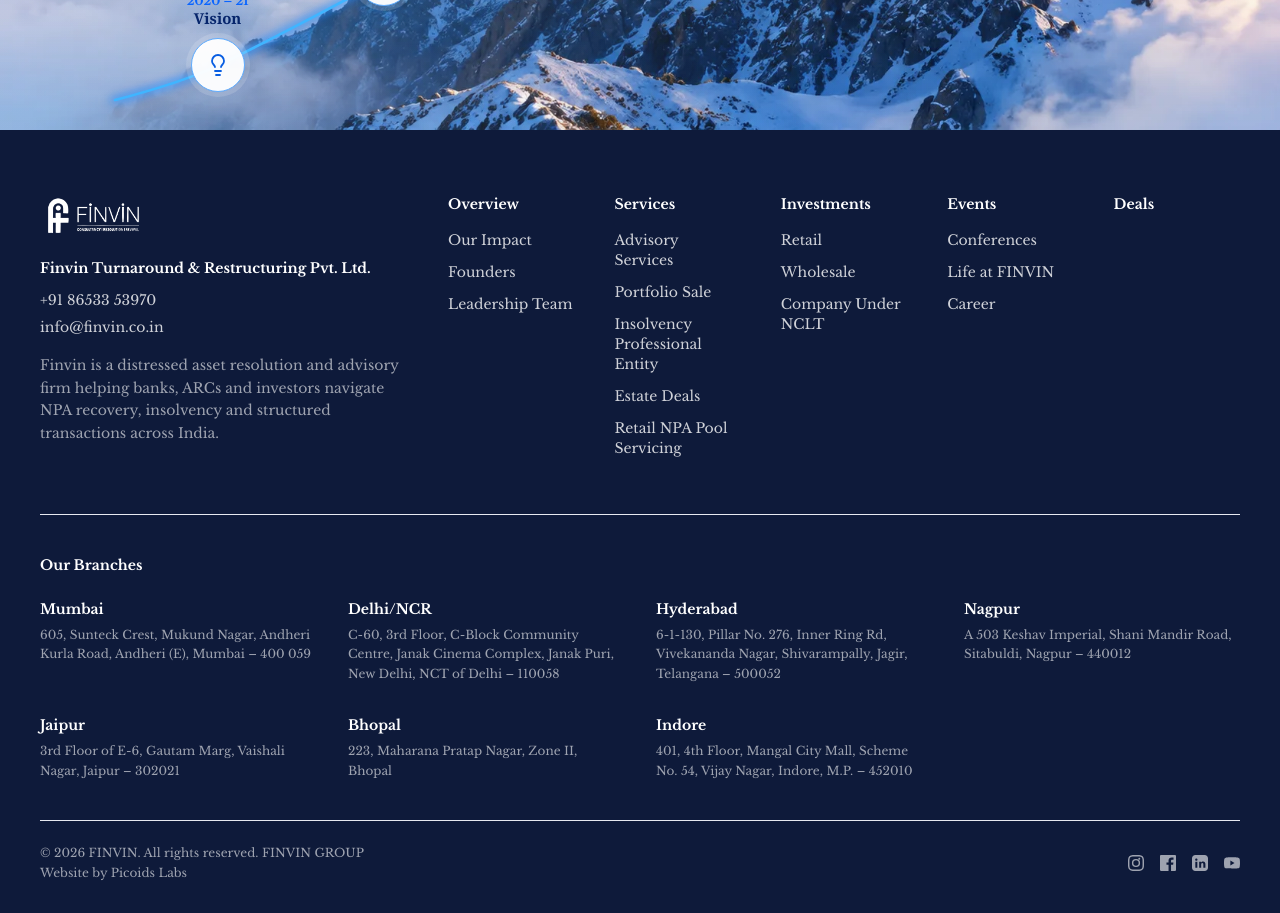
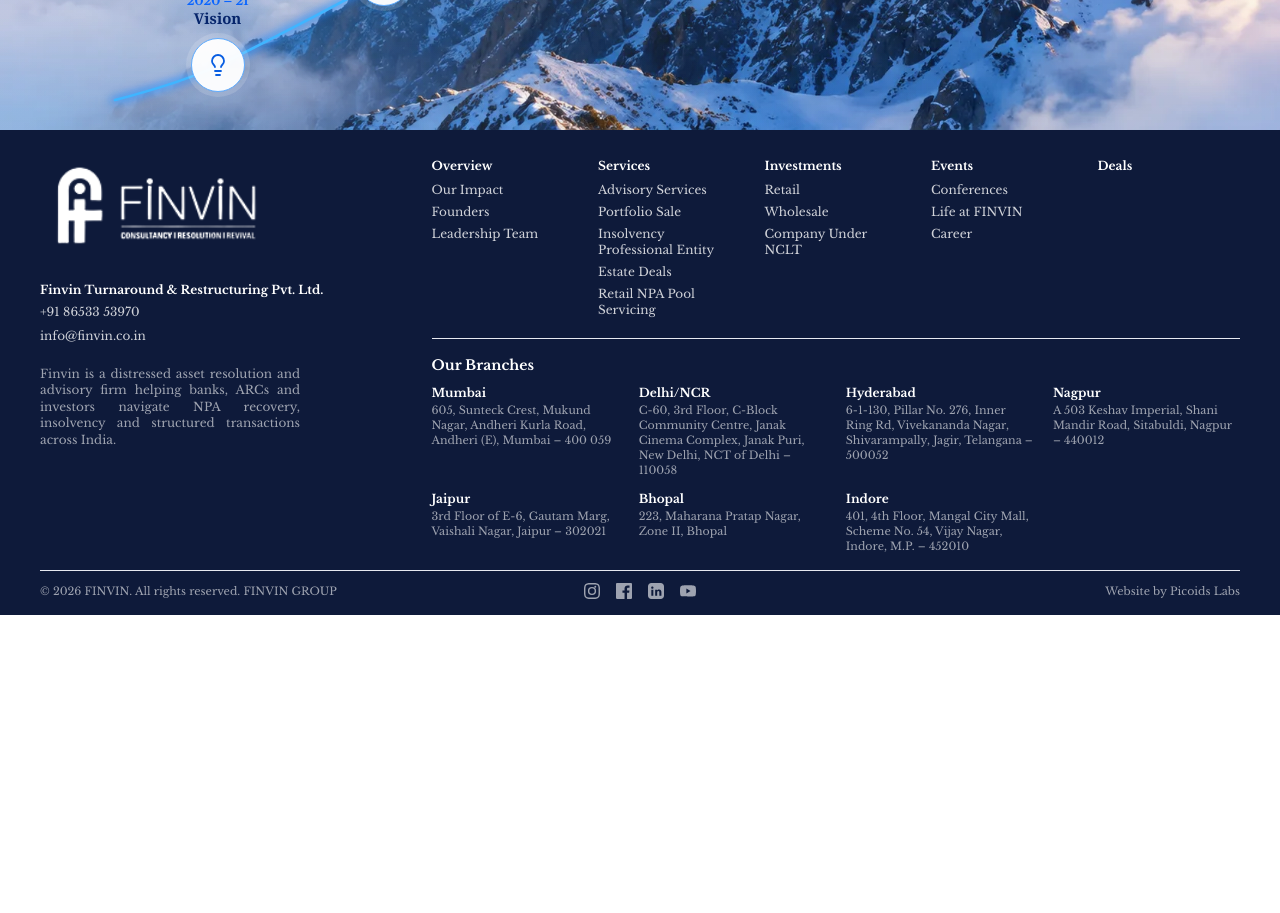
Before and after one commit to finvindev/finvin-site-nextjs, a Next.js app: page /services in a window 1280 px wide. Shown: the part 4840-5753 px from the top of the page. After the commit the page ends 5455 px from the top, so only its background shows below. Built offline with nearby package versions, Linux system fonts and the light colour scheme.

Commit message:
Footer changes

```diff
--- a/components/common/Footer.js
+++ b/components/common/Footer.js
@@ -85,35 +85,36 @@
 export default function Footer() {
   return (
     <footer className="w-full bg-[var(--navy)] text-white/80">
-      <div className="max-w-[1366px] mx-auto px-6 sm:px-10 pt-16 pb-8">
-        <div className="grid lg:grid-cols-[1fr_2.2fr] gap-12">
+      <div className="max-w-[1366px] mx-auto px-6 sm:px-10 pt-7 pb-4">
+        <div className="grid lg:grid-cols-[1fr_2.2fr] gap-6">
           <div>
             <Image
               src="/images/finvin-logo.png"
               alt="Finvin"
               width={196}
               height={80}
-              className="h-11 w-auto brightness-0 invert mb-5"
+              className="h-24 w-auto brightness-0 invert mb-7"
             />
-            <p className="text-white font-semibold text-sm mb-3">
+            <p className="text-white font-semibold text-xs mb-1.5">
               Finvin Turnaround &amp; Restructuring Pvt. Ltd.
             </p>
-            <p className="text-sm mb-1">+91 86533 53970</p>
-            <a href="mailto:info@finvin.co.in" className="text-sm hover:text-white transition-colors">
+            <p className="text-xs mb-0.5">+91 86533 53970</p>
+            <a href="mailto:info@finvin.co.in" className="text-xs hover:text-white transition-colors">
               info@finvin.co.in
             </a>
-            <p className="mt-4 text-sm text-white/60 leading-relaxed max-w-sm">
+            <p className="mt-5 text-xs text-white/60 leading-snug max-w-[260px] text-justify">
               Finvin is a distressed asset resolution and advisory firm
               helping banks, ARCs and investors navigate NPA recovery,
               insolvency and structured transactions across India.
             </p>
           </div>
 
-          <div className="grid sm:grid-cols-2 lg:grid-cols-5 gap-10">
+          <div>
+            <div className="grid sm:grid-cols-2 lg:grid-cols-5 gap-6">
               {COLUMNS.map((col) => (
                 <div key={col.title}>
-                <h3 className="text-white font-semibold text-sm mb-4">{col.title}</h3>
-                <ul className="space-y-3 text-sm">
+                  <h3 className="text-white font-semibold text-xs mb-2">{col.title}</h3>
+                  <ul className="space-y-1.5 text-xs">
                     {col.links.map((link) =>
                       link.external ? (
                         <li key={link.label}>
@@ -138,36 +139,26 @@
                 </div>
               ))}
             </div>
-        </div>
 
-        <div className="mt-14 pt-10 border-t border-white/10">
-          <h3 className="text-white font-semibold text-sm mb-6">Our Branches</h3>
-          <div className="grid grid-cols-2 sm:grid-cols-3 lg:grid-cols-4 gap-x-8 gap-y-8">
+            <div className="mt-5 pt-4 border-t border-white/10">
+              <h3 className="text-white font-semibold text-sm mb-2.5">Our Branches</h3>
+              <div className="grid grid-cols-2 sm:grid-cols-3 lg:grid-cols-4 gap-x-5 gap-y-3">
                 {BRANCHES.map((branch) => (
                   <div key={branch.city}>
-                <p className="text-white font-semibold text-sm mb-1.5">{branch.city}</p>
-                <p className="text-xs text-white/60 leading-relaxed">{branch.address}</p>
+                    <p className="text-white font-semibold text-xs mb-0.5">{branch.city}</p>
+                    <p className="text-[11px] text-white/60 leading-snug">{branch.address}</p>
                   </div>
                 ))}
               </div>
             </div>
+          </div>
+        </div>
 
-        <div className="mt-10 pt-6 border-t border-white/10 flex flex-col sm:flex-row items-center justify-between gap-4 text-xs text-white/60">
-          <div>
-            <p>&copy; 2026 FINVIN. All rights reserved. FINVIN GROUP</p>
-            <p className="mt-1">
-              Website by{" "}
-              <a
-                href="https://labs.picoids.com"
-                target="_blank"
-                rel="noopener noreferrer"
-                className="hover:text-white transition-colors"
-              >
-                Picoids Labs
-              </a>
+        <div className="mt-4 pt-3 border-t border-white/10 grid grid-cols-1 sm:grid-cols-3 items-center gap-2 text-[11px] text-white/60">
+          <p className="text-center sm:text-left">
+            &copy; 2026 FINVIN. All rights reserved. FINVIN GROUP
           </p>
-          </div>
-          <div className="flex items-center gap-4">
+          <div className="flex items-center justify-center gap-4">
             <a
               href="https://www.instagram.com/_finvin_?obrf=MTQzNXAxczByZjB1ag=="
               target="_blank"
@@ -213,6 +204,17 @@
               </svg>
             </a>
           </div>
+          <p className="text-center sm:text-right">
+            Website by{" "}
+            <a
+              href="https://labs.picoids.com"
+              target="_blank"
+              rel="noopener noreferrer"
+              className="hover:text-white transition-colors"
+            >
+              Picoids Labs
+            </a>
+          </p>
         </div>
       </div>
     </footer>
--- a/components/home/CTABanner.js
+++ b/components/home/CTABanner.js
@@ -7,7 +7,7 @@
 
   return (
     <section className="w-full bg-[var(--navy)]">
-      <div className="max-w-[1366px] mx-auto px-6 sm:px-10 py-20 text-center">
+      <div className="max-w-[1366px] mx-auto px-6 sm:px-10 pt-10 pb-3 text-center">
         <h2 className="font-display font-bold text-2xl sm:text-3xl text-white">
           Ready to resolve your
           <br />
@@ -15,14 +15,14 @@
             distressed assets?
           </span>
         </h2>
-        <p className="mt-4 text-sm text-white/70 max-w-md mx-auto">
+        <p className="mt-3 text-sm text-white/70 max-w-md mx-auto">
           Talk to our experts today and discover how Finvin can help unlock
           maximum value from your stressed portfolio.
         </p>
         <button
           type="button"
           onClick={openModal}
-          className="mt-8 inline-block rounded-full bg-[var(--brand)] text-white text-sm font-semibold px-6 py-3 hover:bg-[var(--brand-2)] transition-colors cursor-pointer"
+          className="mt-5 inline-block rounded-full bg-[var(--brand)] text-white text-sm font-semibold px-6 py-3 hover:bg-[var(--brand-2)] transition-colors cursor-pointer"
         >
           Schedule a Consultation
         </button>
```
Lines whose indentation alone changed are shown as unchanged.
